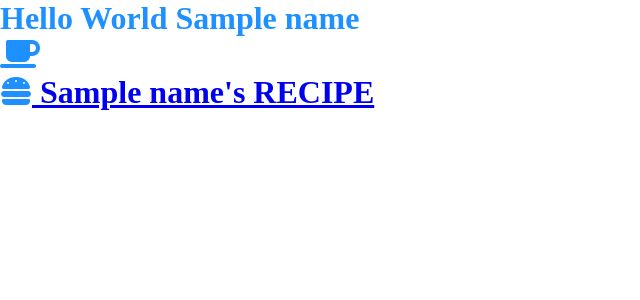
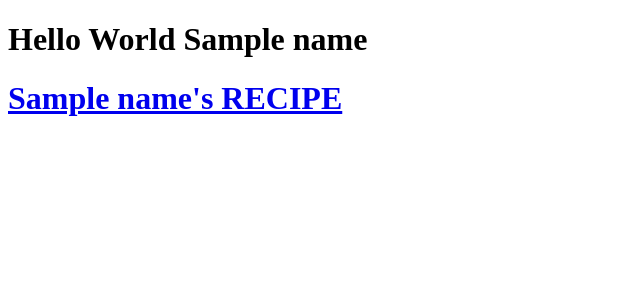
Before and after one commit to aefonso/django-r1, a Django app: template proj1/recipes/templates/recipes/pages/home.html in a window 1280 px wide. Shown: the top 300 px of the page, without its empty margins (0-640 px from the left). Run offline with Django 4.2, Linux system fonts and the light colour scheme; the template is opened without the code that fills it: most values are stand-ins (such as "Sample title", 1, 10 or a date in 2020).

Commit message:
feat: uptate

```diff
--- a/proj1/recipes/templates/recipes/pages/home.html
+++ b/proj1/recipes/templates/recipes/pages/home.html
@@ -1,39 +1,6 @@
 <!DOCTYPE html>
 <html>
-<head>
-    <meta charset='utf-8'>
-    <meta http-equiv='X-UA-Compatible' content='IE=edge'>
-    <title>Recipes</title>
-    <meta name='viewport' content='width=device-width, initial-scale=1'>
 
-    <!-- FONT AEWSOME -->
-    <link rel="stylesheet" href="https://cdnjs.cloudflare.com/ajax/libs/font-awesome/6.2.1/css/fontawesome.min.css" integrity="sha512-giQeaPns4lQTBMRpOOHsYnGw1tGVzbAIHUyHRgn7+6FmiEgGGjaG0T2LZJmAPMzRCl+Cug0ItQ2xDZpTmEc+CQ==" crossorigin="anonymous" referrerpolicy="no-referrer" />
-    <link rel="stylesheet" href="https://cdnjs.cloudflare.com/ajax/libs/font-awesome/6.2.1/css/brands.min.css" integrity="sha512-G/T7HQJXSeNV7mKMXeJKlYNJ0jrs8RsWzYG7rVACye+qrcUhEAYKYzaa+VFy6eFzM2+/JT1Q+eqBbZFSHmJQew==" crossorigin="anonymous" referrerpolicy="no-referrer" />
-    <link rel="stylesheet" href="https://cdnjs.cloudflare.com/ajax/libs/font-awesome/6.2.1/css/solid.min.css" integrity="sha512-6mc0R607di/biCutMUtU9K7NtNewiGQzrvWX4bWTeqmljZdJrwYvKJtnhgR+Ryvj+NRJ8+NnnCM/biGqMe/iRA==" crossorigin="anonymous" referrerpolicy="no-referrer" />
-    <script src="main.js"></script>
-
-    <!-- CSS -->
-    <style>
-        *{
-            padding: 0;
-            margin: 0;
-            box-sizing: border-box;
-        }
-
-        html{
-            font-size: 62.5%;
-        }
-
-        body{
-            font-size: 1.6rem;
-        }
-
-        i,h1{
-            color: dodgerblue;
-
-        }
-    </style>
-</head>
 <body>
     <h1>Hello World {{ name }} </h1>
     <h1><i class="fa-solid fa-mug-saucer"></i></h1>
```
